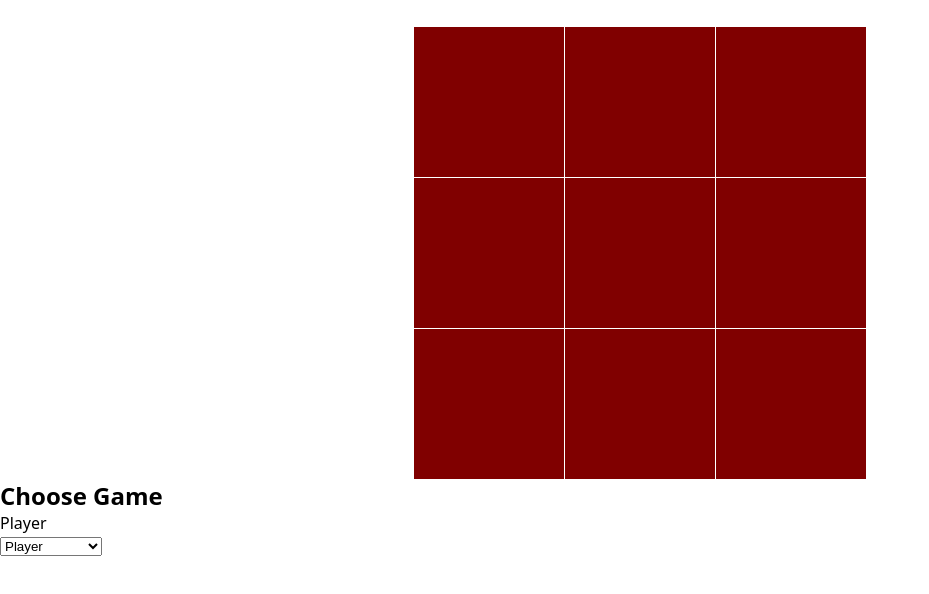
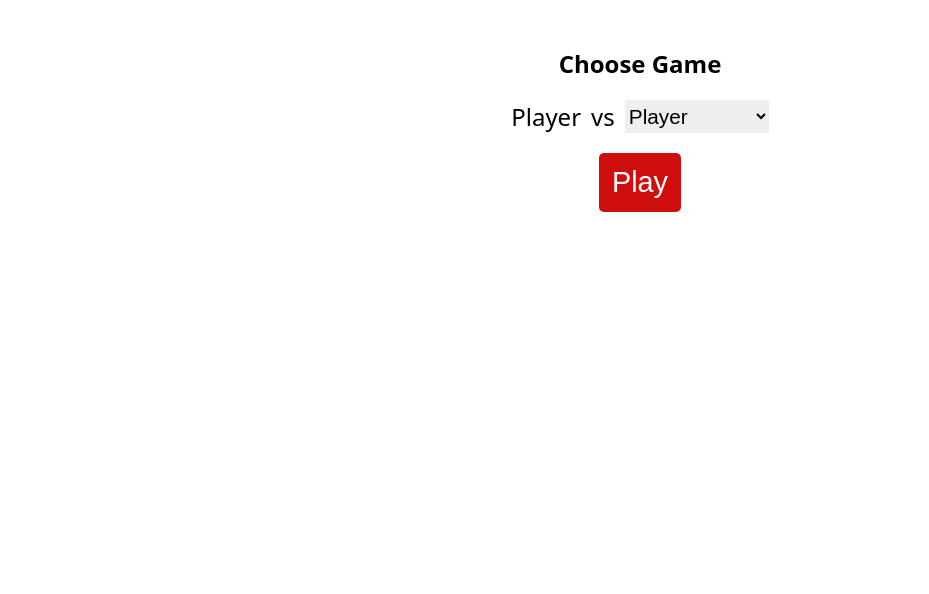
Before and after one commit to karthicbz/TicTacToe_OdinProject, a plain HTML site: page index.html in a window 1280 px wide. Shown: the part 76-670 px from the top of the page, without its empty margins (0-929 px from the left). Drawn offline with Linux system fonts and the light colour scheme.

Commit message:
make play button show gameboard

```diff
--- a/index.html
+++ b/index.html
@@ -21,16 +21,20 @@
         <div data-cell="8"></div>
         <div data-cell="9"></div>
     </div>
+    <div class="user-options">
         <h2 class="play-option-text">Choose Game</h2>
         <div class="play-options">
             <p class="humanPlayer">Player</p>
-        <label for="game"></label>
+            <p>vs</p>
+            <!-- <label for="game"></label> -->
             <select name="game" id="game">
                 <option value="Player">Player</option>
                 <option value="Computer">Computer(Ai)</option>
             </select>
         </div>
+    </div>
     <div class="buttons">
+        <button class="play">Play</button>
         <button class="play-again">Play Again!</button>
     </div>
 </body>
--- a/scripts/script.js
+++ b/scripts/script.js
@@ -2,6 +2,8 @@ const cellContainer = document.querySelectorAll('.cell-container>div');
 // const containerChilds = document.querySelectorAll('.cell-container>div');
 const heading = document.querySelector('h1');
 const playAgain = document.querySelector('.play-again');
+const play = document.querySelector('.play');
+
 let playAgainActive = false;
 
 const gameBoard = (()=>{
@@ -274,6 +276,14 @@ const gameBoardActivities = (()=>{
     return {clearCells, changeWinnerColor, displayPlayAgain};
 })();
 
+play.addEventListener('click', ()=>{
+    const container = document.querySelector('.cell-container');
+    const userOptions = document.querySelector('.user-options');
+    container.setAttribute('style', 'display:grid;');
+    userOptions.setAttribute('style', 'display:none;');
+    play.setAttribute('style', 'display: none');
+})
+
 playAgain.addEventListener('click', ()=>{
     counter = 0;
     playAgainActive = false;
--- a/styles/style.css
+++ b/styles/style.css
@@ -23,6 +23,7 @@ h1{
     gap: 1px;
     justify-content: center;
     margin-top: 30px;
+    display: none;
 }
 
 .cell-container>div{
@@ -35,6 +36,7 @@ h1{
     justify-items: center;
     font-size: 4rem;
     color: white;
+    /* display: none; */
 }
 
 .cell-container>div:hover{
@@ -47,7 +49,7 @@ h1{
     justify-content: center;
 }
 
-.play-again{
+.play-again, .play{
     border: none;
     font-size: 1.8rem;
     padding: 0.8rem;
@@ -58,6 +60,33 @@ h1{
     display: none;
 }
 
-.play-again:active{
+.play{
+    display: block;
+    margin-top: 20px;
+}
+
+.play-again:active, .play:active{
     transform: scale(0.9, 0.9);
 }
+
+h2{
+    text-align: center;
+}
+
+.play-options{
+    display: flex;
+    font-size: 1.5rem;
+    gap: 10px;
+    justify-content: center;
+    margin-top: 20px;
+}
+
+.play-options>#game{
+    font-size: 1.3rem;
+    border: none;
+    /* margin-top: 30px; */
+}
+
+.user-options{
+    margin-top: 50px;
+}
```
Lines whose indentation alone changed are shown as unchanged.
